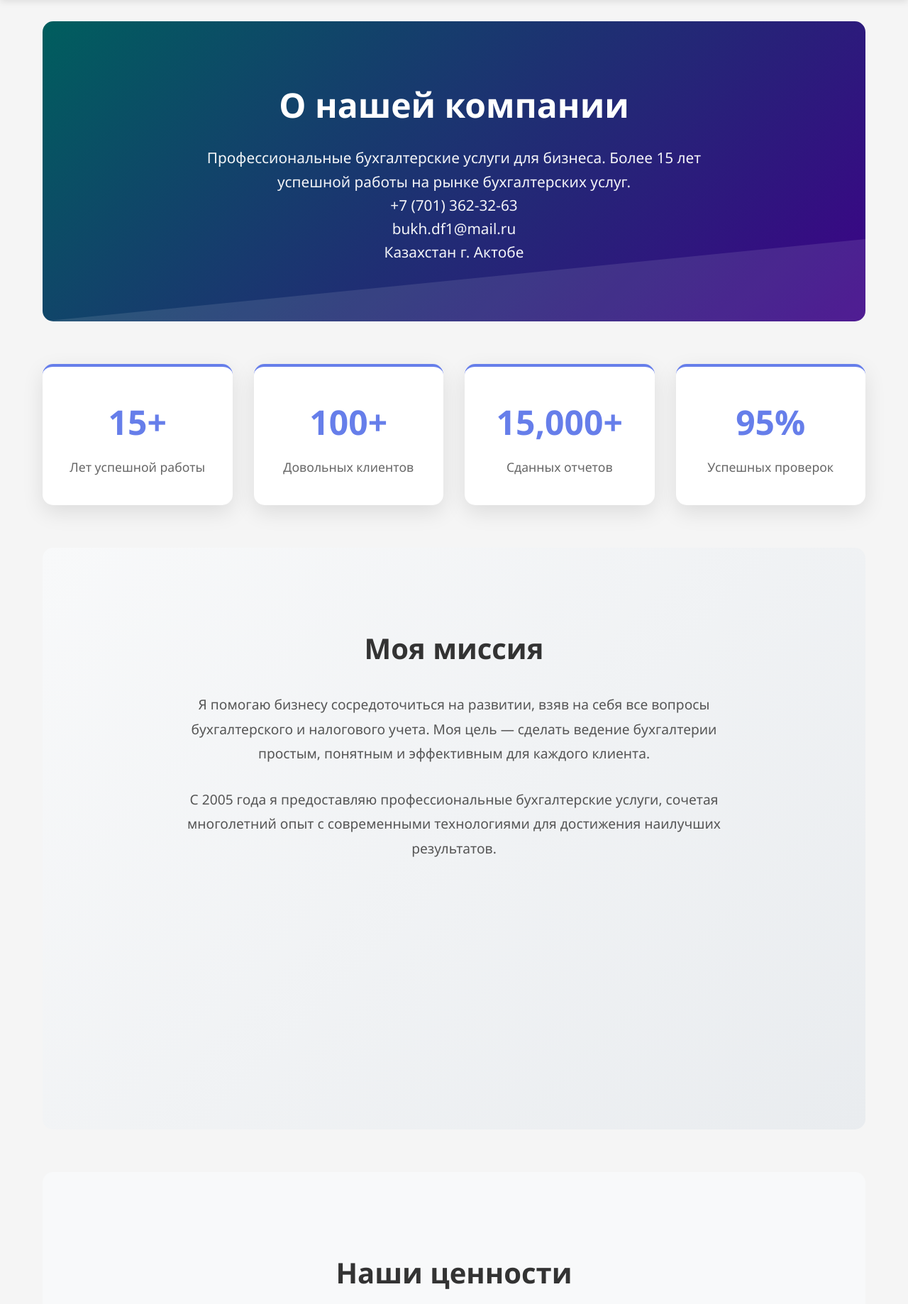
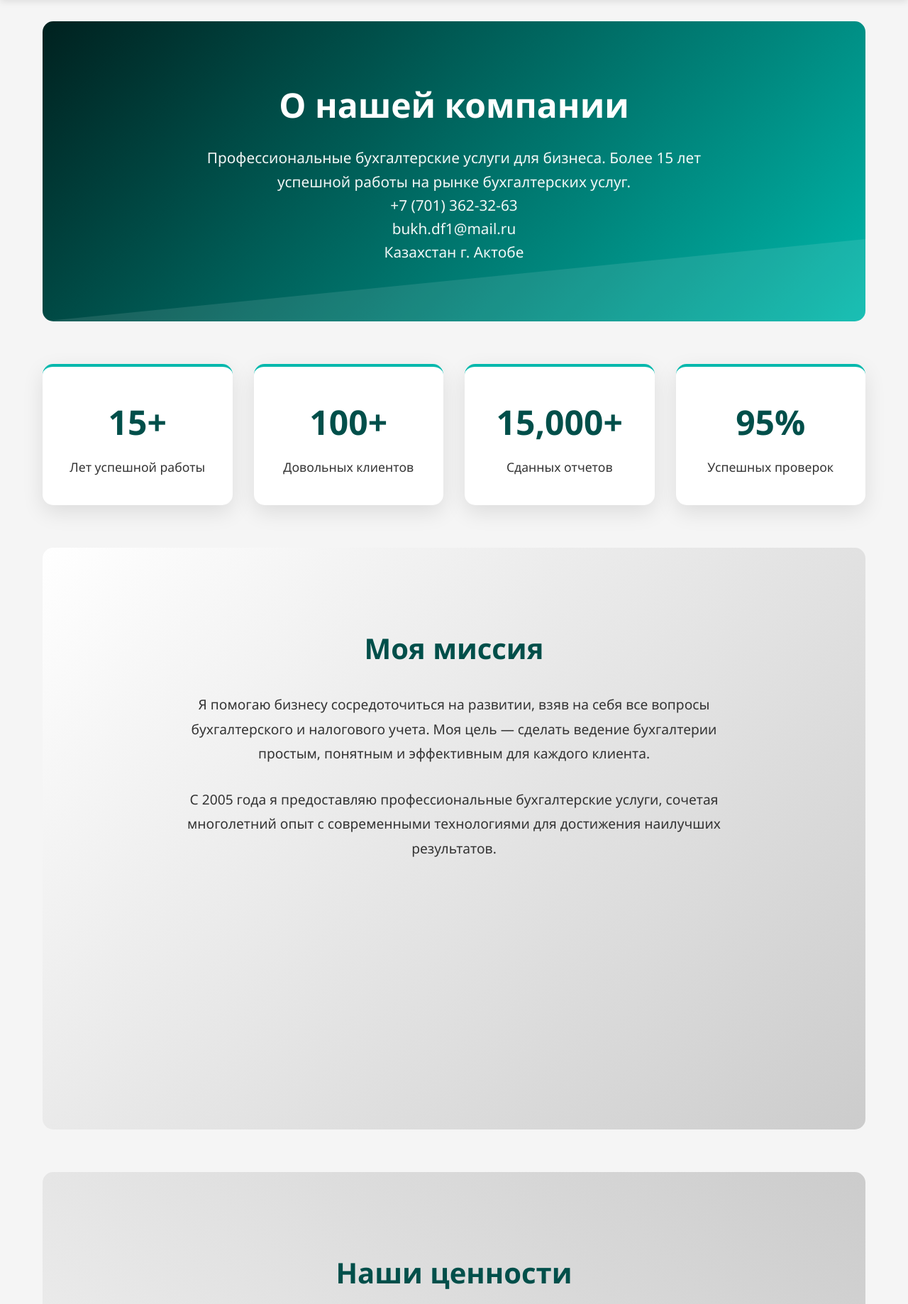
Before and after one commit to Vitalyevich96/accountant, a Flask app: page /about in a window 1280 px wide. Shown: the part 82-1920 px from the top of the page at 71% size. Run offline with Flask 3, Linux system fonts and the light colour scheme.

Commit message:
Update styles in about.html for improved design

```diff
--- a/templates/about.html
+++ b/templates/about.html
@@ -5,7 +5,7 @@
 {% block extra_css %}
 <style>
     .about-hero {
-        background: linear-gradient(135deg, #005E5E 0%, #3C0287 100%);
+        background: linear-gradient(135deg, #00211F 0%, #00B8AB 100%);
         color: white;
         padding: 80px 20px;
         text-align: center;
@@ -59,7 +59,7 @@
         border-radius: 15px;
         box-shadow: 0 10px 30px rgba(0,0,0,0.1);
         transition: transform 0.3s ease, box-shadow 0.3s ease;
-        border-top: 4px solid #667eea;
+        border-top: 4px solid #00B8AC;
     }
 
         .stat-item:hover {
@@ -70,19 +70,19 @@
         .stat-item .number {
             font-size: 3em;
             font-weight: bold;
-            color: #667eea;
+            color: #004F4A;
             display: block;
             margin-bottom: 10px;
         }
 
         .stat-item .label {
-            color: #666;
+            color: #333;
             font-size: 1.1em;
             font-weight: 500;
         }
 
     .mission-section {
-        background: linear-gradient(135deg, #f8f9fa 0%, #e9ecef 100%);
+        background: linear-gradient(135deg, white 0%, black 500%);
         padding: 80px 0;
         border-radius: 15px;
         margin: 60px 0;
@@ -95,7 +95,7 @@
     }
 
         .mission-content h2 {
-            color: #333;
+            color: #004F4A;
             margin-bottom: 30px;
             font-size: 2.5em;
         }
@@ -103,12 +103,12 @@
         .mission-content p {
             font-size: 1.2em;
             line-height: 1.8;
-            color: #555;
+            color: #333;
             margin-bottom: 30px;
         }
 
     .values {
-        background: #f8f9fa;
+        background: linear-gradient(45deg, white 0%, black 500%);
         padding: 80px 0;
         border-radius: 15px;
         margin: 60px 0;
@@ -117,7 +117,7 @@
         .values h2 {
             text-align: center;
             margin-bottom: 50px;
-            color: #333;
+            color: #004F4A;
             font-size: 2.5em;
         }
 
@@ -166,7 +166,7 @@
         .team-section h2 {
             text-align: center;
             margin-bottom: 50px;
-            color: #333;
+            color: #004F4A;
             font-size: 2.5em;
         }
 
@@ -193,7 +193,7 @@
 
     .team-member-avatar {
         height: 200px;
-        background: linear-gradient(135deg, #3C0287 0%, #005E5E 100%);
+        background: linear-gradient(135deg, #00211F 0%, #00B8AB 100%);
         display: flex;
         align-items: center;
         justify-content: center;
@@ -221,26 +221,26 @@
 
     .team-member h4 {
         margin: 0 0 10px 0;
-        color: #333;
+        color: #004F4A;
         font-size: 1.3em;
         font-weight: 600;
     }
 
     .team-member .position {
-        color: #667eea;
+        color: #004F4A;
         font-weight: bold;
         margin-bottom: 15px;
         font-size: 1.1em;
     }
 
     .team-member p {
-        color: #666;
+        color: #333;
         line-height: 1.6;
         margin-bottom: 0;
     }
 
     .certificates {
-        background: linear-gradient(135deg, #3C0287 0%, #005E5E 100%);
+        background: linear-gradient(135deg, #00B8AB 0%, #00211F 100%);
         color: white;
         padding: 80px 0;
         border-radius: 15px;
@@ -290,13 +290,13 @@
     }
 
         .cta-section h2 {
-            color: #333;
+            color: #004F4A;
             margin-bottom: 20px;
             font-size: 2.5em;
         }
 
         .cta-section p {
-            color: #666;
+            color: #333;
             font-size: 1.2em;
             margin-bottom: 40px;
             max-width: 600px;
@@ -307,7 +307,7 @@
     .btn-large {
         display: inline-block;
         padding: 18px 50px;
-        background: linear-gradient(135deg, #005E5E 0%, #3C0287 100%);
+        background: linear-gradient(135deg, #00B8AB 0%, #00211F 100%);
         color: white;
         text-decoration: none;
         border-radius: 50px;
```
